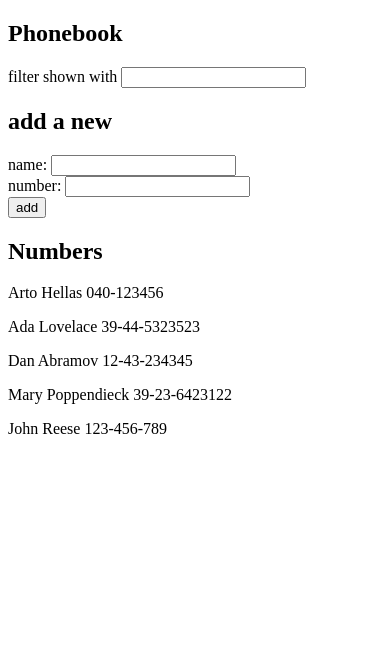
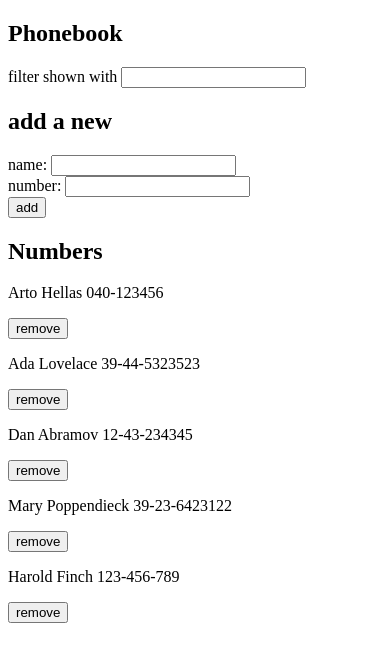
Before and after one commit to iuhmirza/fso-part2, a React (Create React App) app in the folder phonebook/: page / in a window 390 px wide. Shown: the top 662 px of the page. Built offline with nearby package versions, Linux system fonts and the light colour scheme; data requests are answered from the project's data file.

Commit message:
Add delete button to phonebook entries

```diff
--- a/phonebook/db.json
+++ b/phonebook/db.json
@@ -21,9 +21,9 @@
       "id": 4
     },
     {
-      "name": "John Reese",
+      "name": "Harold Finch",
       "number": "123-456-789",
-      "id": 5
+      "id": 6
     }
   ]
 }
--- a/phonebook/src/App.js
+++ b/phonebook/src/App.js
@@ -35,9 +35,12 @@ const PersonForm = ({addPerson, newName, handlePersonChange, newNumber, handleNu
   )
 }
 
-const Persons = ({personsToShow}) => {
+const Person = ({person, remove}) => {
   return (
-    personsToShow.map(person => <p key={person.name}>{person.name} {person.number}</p>)
+    <div>
+      <p>{person.name} {person.number}</p>
+      <button onClick={remove}>remove</button>
+    </div>
   )
 }
 
@@ -71,6 +74,11 @@ const App = () => {
     }
   }
 
+  const removePerson = (id) => {
+    personService.remove(id)
+    setPersons(persons.filter(person => person.id !== id))
+  }
+
   const handlePersonChange = (event) => {
     setNewName(event.target.value)
   }
@@ -100,7 +108,13 @@ const App = () => {
         handleNumberChange ={handleNumberChange}
       />
       <h2>Numbers</h2>
-        <Persons personsToShow={personsToShow} />
+        {personsToShow.map(person =>
+          <Person
+            key = {person.id}
+            person = {person}
+            remove = {() => removePerson(person.id)}
+          />
+        )}
     </div>
   )
 }
--- a/phonebook/src/services/persons.js
+++ b/phonebook/src/services/persons.js
@@ -9,10 +9,13 @@ const create = newObject => {
     return axios.post(baseURL, newObject)
 }
 
+const remove = (id) => {
+    return axios.delete(`${baseURL}/${id}`)
+}
 /*
 const update = (name, newObject) => {
     return axios.put(`${baseURL}/${name}`, newObject)
 }
 */
 
-export default {getAll, create}
+export default {getAll, create, remove}
```
